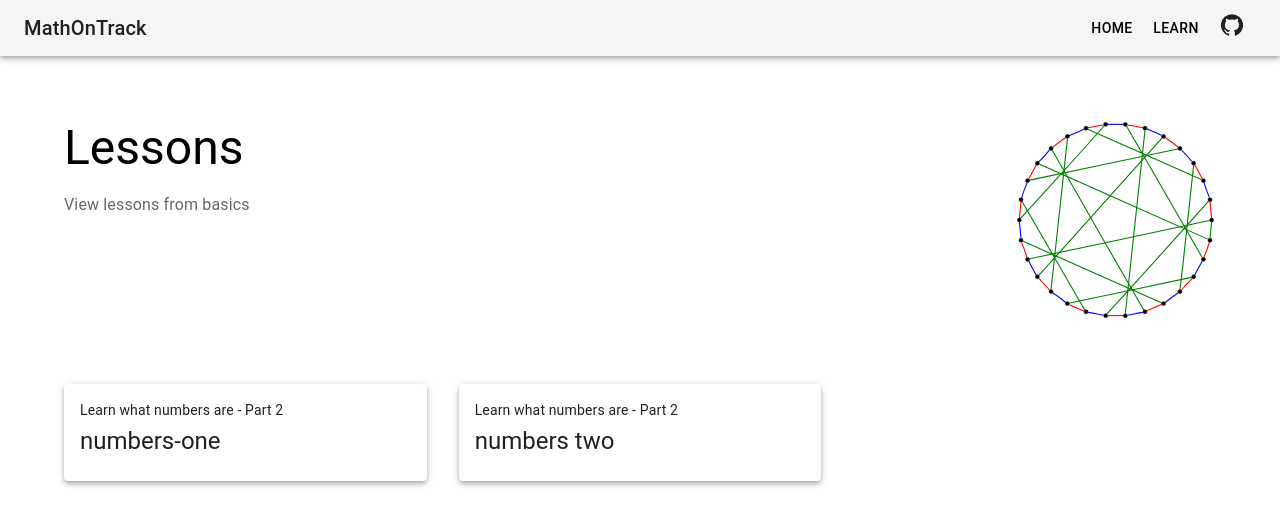
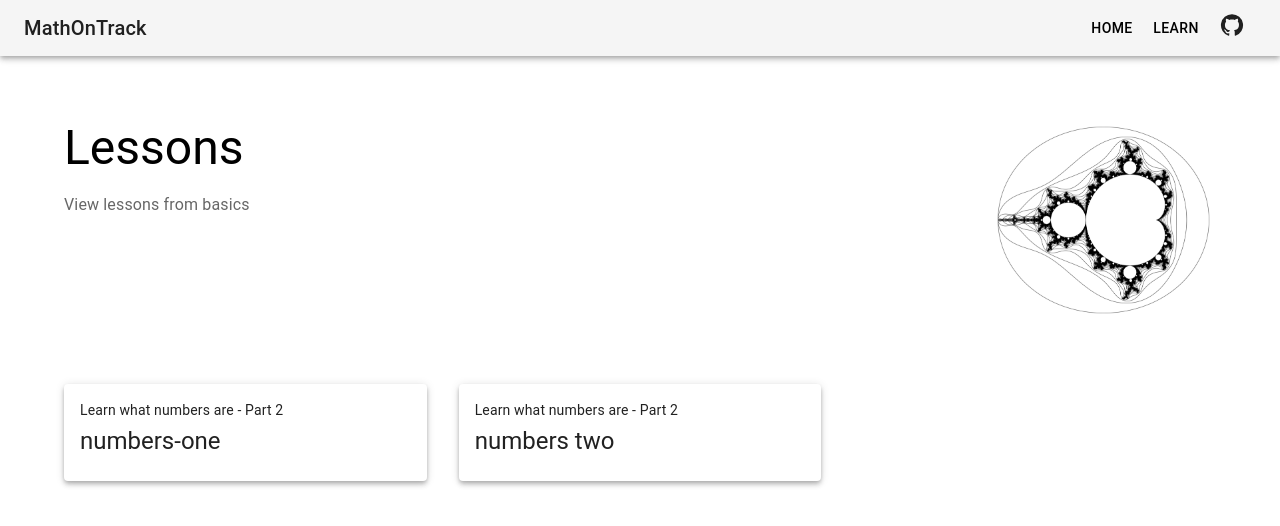
Before and after one commit to Mush-A/MathOnTrack, a Next.js app: page /learn/basics/lessons in a window 1280 px wide. Shown: the top 526 px of the page. Built offline with nearby package versions, Linux system fonts and the light colour scheme.

Commit message:
Add: image to lessons page

```diff
--- a/pages/learn/[course]/lessons/index.tsx
+++ b/pages/learn/[course]/lessons/index.tsx
@@ -19,12 +19,12 @@ export default function Lessons(props: Lessons) {
 
     return <>
         <Head>
-            <title>{props.course_id} - Lessons</title>
+            <title>{props?.course_id} - Lessons</title>
             <meta name="description" content="Generated by create next app" />
             <link rel="icon" href="/favicon.ico" />
         </Head>
         <GeneralContainer>
-            <PageIntro title="Lessons" image='/assets/graph.svg'>
+            <PageIntro title="Lessons" image='/assets/mandelbrot.png'>
                 <p>View lessons from {props.course_id}</p>
             </PageIntro>
         </GeneralContainer>
```
Also changed, not shown: public/assets/mandelbrot.png (added).
